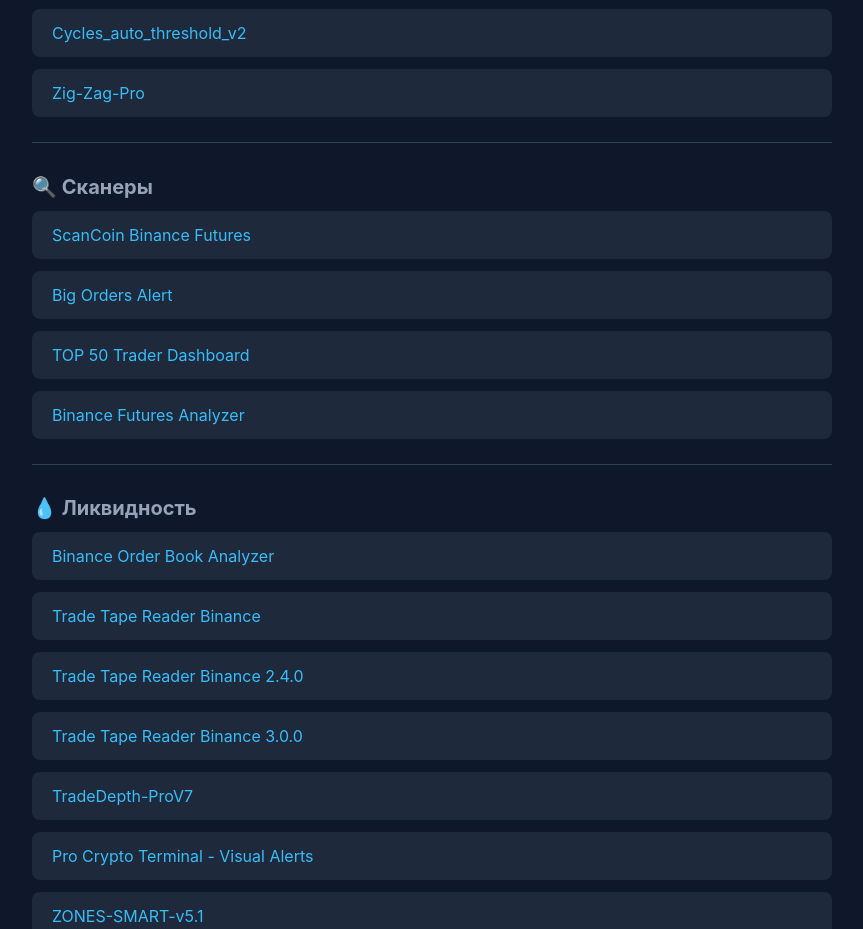
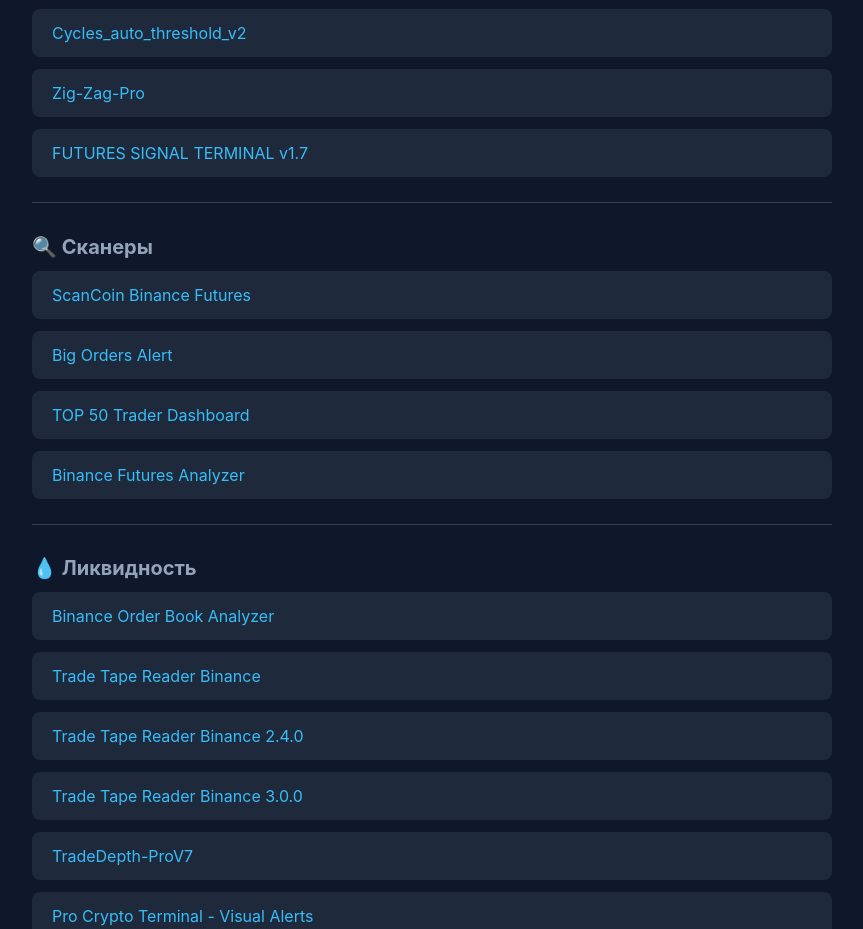
Before and after one commit to rus2581/a-collection-of-scripts, a plain HTML site: page index.html in a window 1280 px wide. Shown: the part 1587-2516 px from the top of the page, without its empty margins (208-1071 px from the left). Drawn offline with Linux system fonts and the light colour scheme.

Commit message:
Add link to FUTURES SIGNAL TERMINAL v1.7

```diff
--- a/index.html
+++ b/index.html
@@ -102,6 +102,7 @@
 	  <a href="https://rus2581.github.io/Cycles_auto_threshold_v1/" target="_blank">Cycles_auto_threshold_v1</a>
 		 <a href="https://rus2581.github.io/Cycles_auto_threshold_v2/" target="_blank">Cycles_auto_threshold_v2</a>
 		<a href="https://rus2581.github.io/Zig-Zag-Pro/" target="_blank">Zig-Zag-Pro</a>
+		<a href="https://rus2581.github.io/binance-futures-bot-v1.7/" target="_blank">FUTURES SIGNAL TERMINAL v1.7</a>
     </div>
   </div>
 
```
